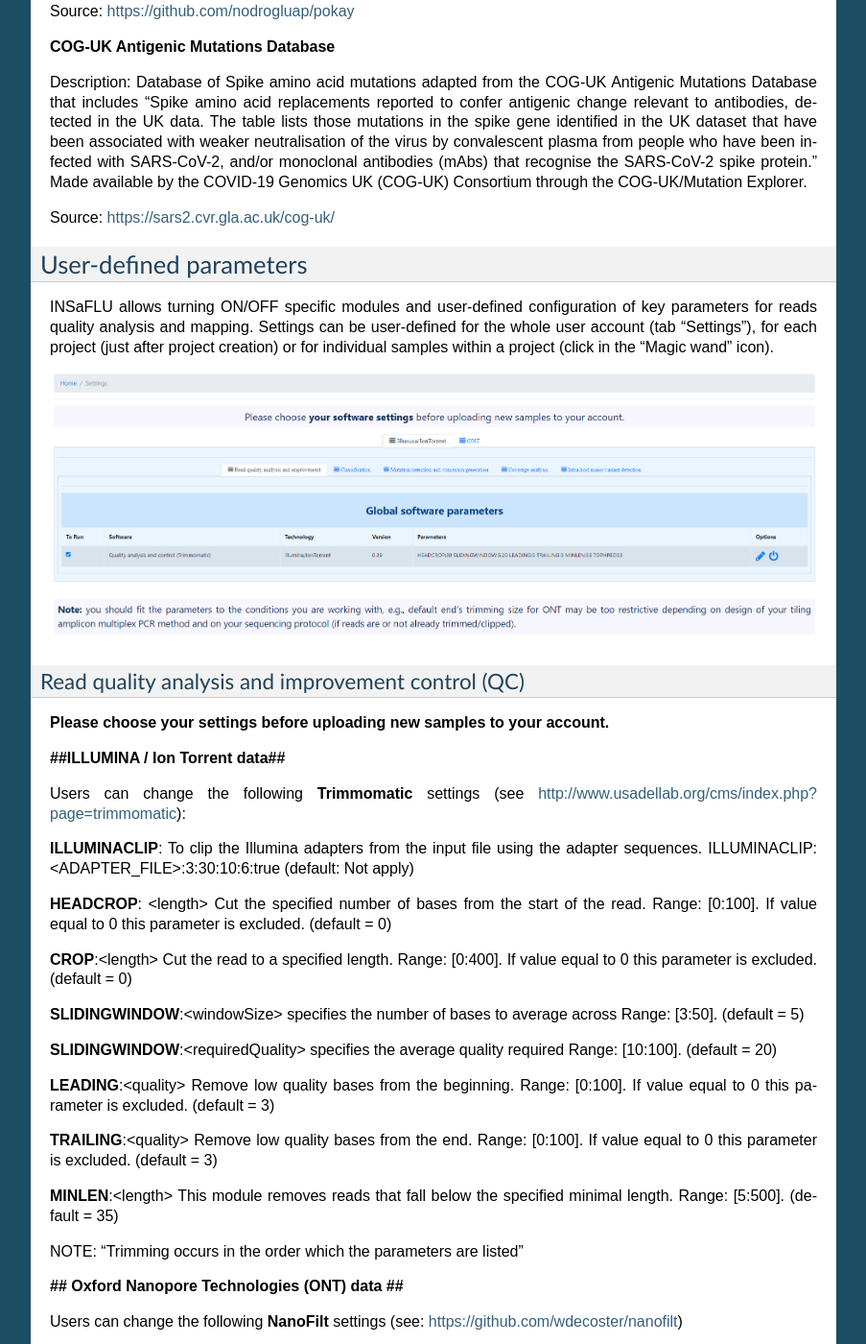
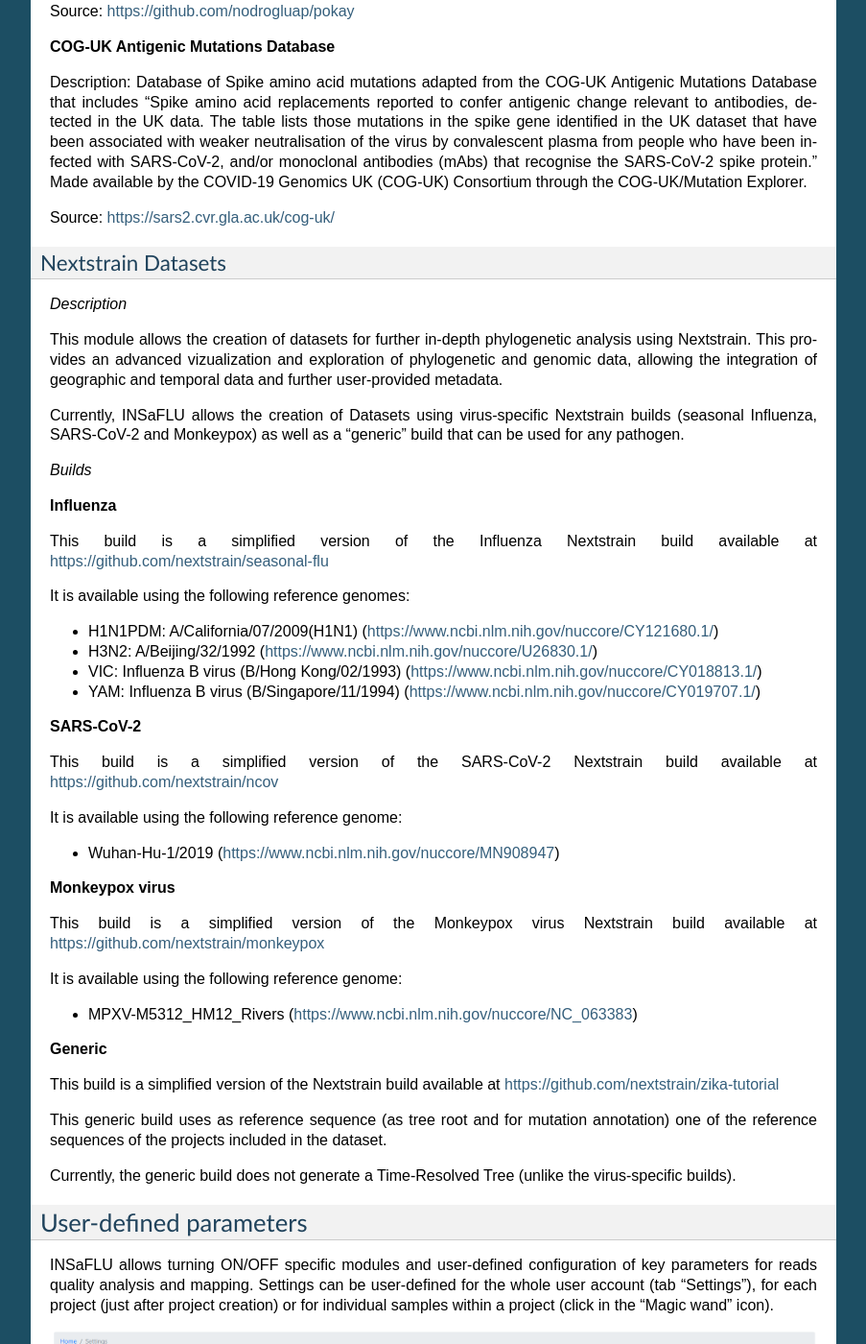
Before and after one commit to INSaFLU/insaflu_docs, a Sphinx documentation site: the page built from docs/data_analysis.rst, in a window 1280 px wide and 1400 px high, scrolled down 11293 px. Shown: the whole window at 96% size, without its empty margins (198-1101 px from the left). Built offline with Sphinx 7.4.7, drawn with Linux system fonts in a browser that asks for light colours; formulas are drawn with MathJax 3.

Commit message:
Add new Datasets module

```diff
--- a/docs/data_analysis.rst
+++ b/docs/data_analysis.rst
@@ -429,6 +429,56 @@
 
 Source: https://sars2.cvr.gla.ac.uk/cog-uk/
 
+Nextstrain Datasets
+--------------------------------------
+
+*Description*
+
+This module allows the creation of datasets for further in-depth phylogenetic analysis using Nextstrain. This provides an advanced vizualization and exploration of phylogenetic and genomic data, allowing the integration of geographic and temporal data and further user-provided metadata.
+
+Currently, INSaFLU allows the creation of Datasets using virus-specific Nextstrain builds (seasonal Influenza, SARS-CoV-2 and Monkeypox) as well as a "generic" build that can be used for any pathogen.
+
+*Builds*
+
+**Influenza**
+
+This build is a simplified version of the Influenza Nextstrain build available at https://github.com/nextstrain/seasonal-flu
+
+It is available using the following reference genomes:
+
+- H1N1PDM: A/California/07/2009(H1N1) (https://www.ncbi.nlm.nih.gov/nuccore/CY121680.1/)
+- H3N2: A/Beijing/32/1992 (https://www.ncbi.nlm.nih.gov/nuccore/U26830.1/)
+- VIC: Influenza B virus (B/Hong Kong/02/1993) (https://www.ncbi.nlm.nih.gov/nuccore/CY018813.1/)
+- YAM: Influenza B virus (B/Singapore/11/1994) (https://www.ncbi.nlm.nih.gov/nuccore/CY019707.1/)
+
+**SARS-CoV-2**
+
+This build is a simplified version of the SARS-CoV-2 Nextstrain build available at https://github.com/nextstrain/ncov
+
+It is available using the following reference genome:
+
+- Wuhan-Hu-1/2019 (https://www.ncbi.nlm.nih.gov/nuccore/MN908947)
+
+
+**Monkeypox virus**
+
+This build is a simplified version of the Monkeypox virus Nextstrain build available at https://github.com/nextstrain/monkeypox
+
+It is available using the following reference genome:
+
+- MPXV-M5312_HM12_Rivers (https://www.ncbi.nlm.nih.gov/nuccore/NC_063383)
+
+
+**Generic**
+
+This build is a simplified version of the Nextstrain build available at https://github.com/nextstrain/zika-tutorial
+
+This generic build uses as reference sequence (as tree root and for mutation annotation) one of the reference sequences of the projects included in the dataset.
+
+Currently, the generic build does not generate a Time-Resolved Tree (unlike the virus-specific builds).
+
+
+
 
 User-defined parameters
 +++++++++++++++++++++++++
```
